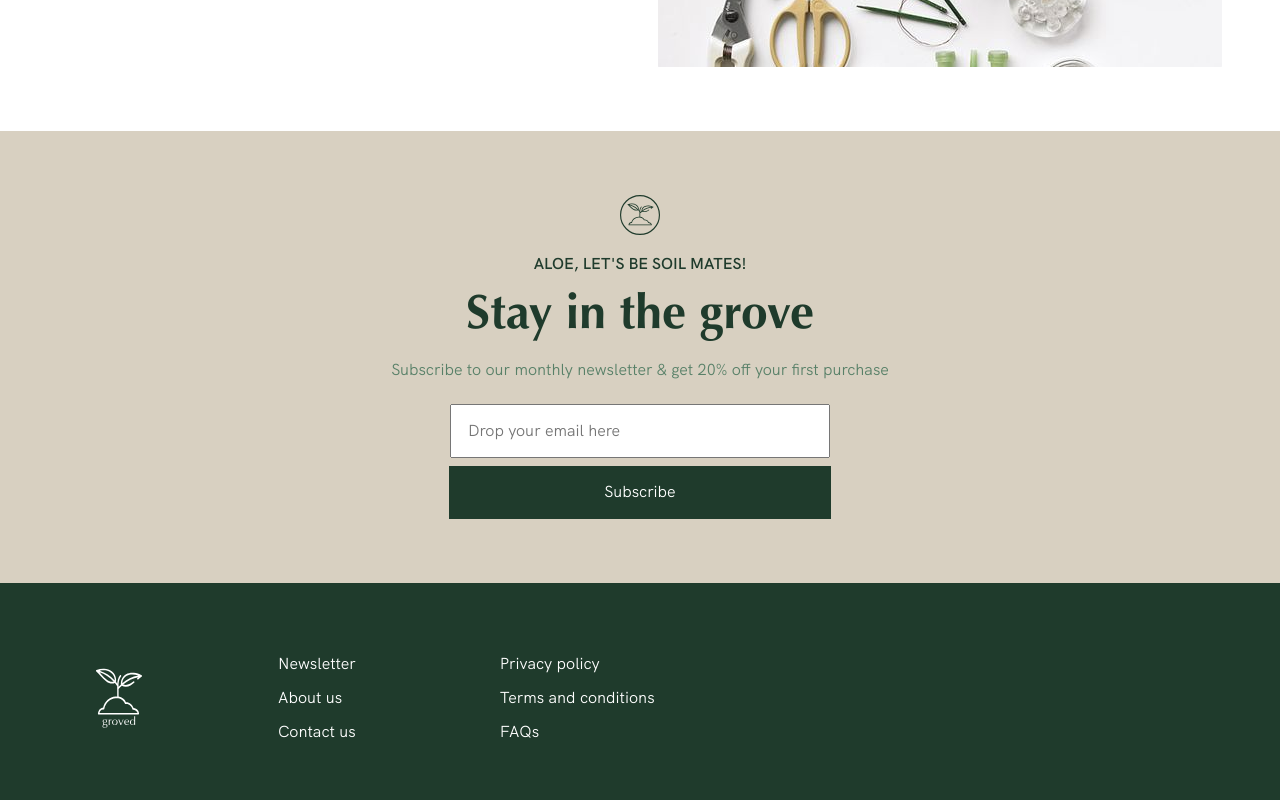
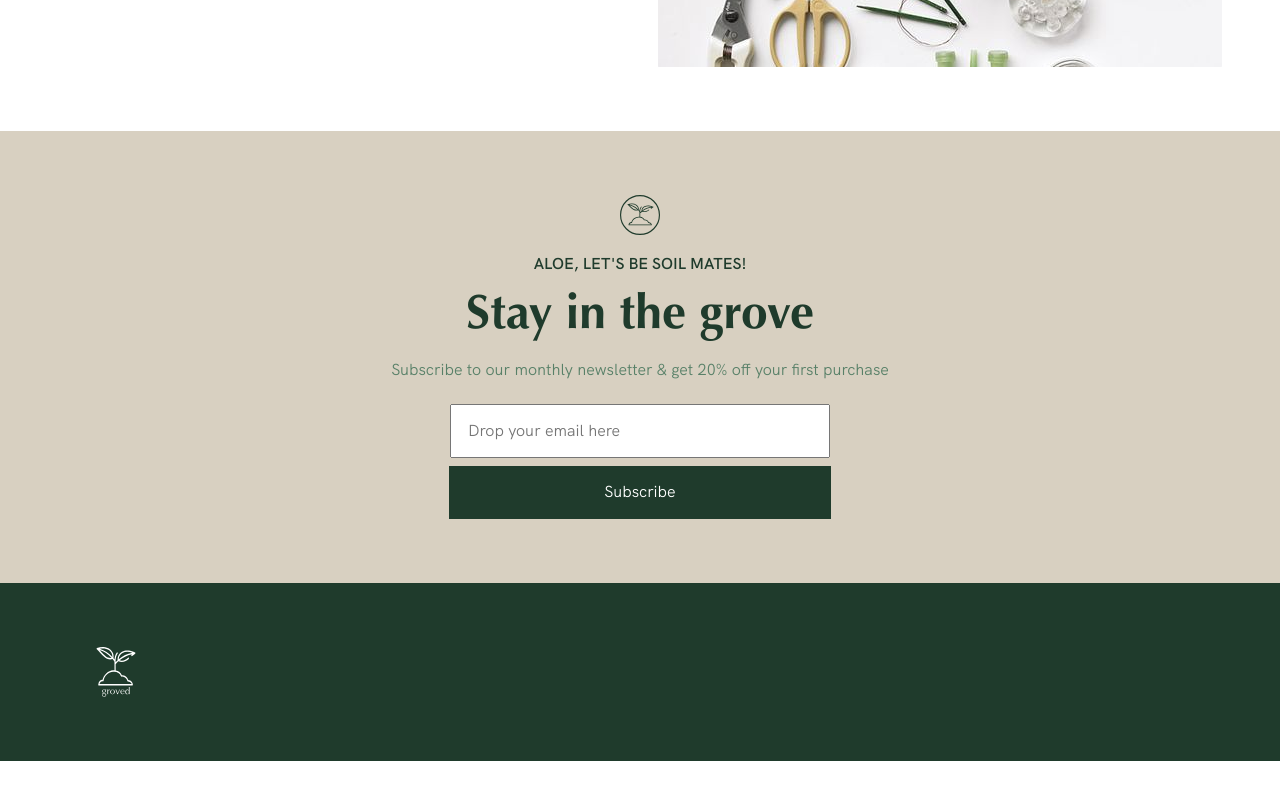
Before and after one commit to yvettetan/groved, a React (Create React App) app: page / in a window 1280 px wide. Shown: the part 2436-3236 px from the top of the page. After the commit the page ends 3197 px from the top, so only its background shows below. Built offline with nearby package versions, Linux system fonts and the light colour scheme.

Commit message:
Remove footer details

```diff
--- a/src/shared/Footer.tsx
+++ b/src/shared/Footer.tsx
@@ -1,30 +1,14 @@
 import React from "react";
 import styled from "styled-components";
 
-const FooterContainer = styled.section`
+const FooterContainer = styled.footer`
   background-color: ${(props) => props.theme.color.primary};
   text-align: center;
   padding: 4rem 2rem;
   display: flex;
 
   .logo {
-    color: ${(props) => props.theme.color.light};
     padding: 0 4rem;
-  }
-
-  .footer-links-container {
-    display: flex;
-  }
-
-  .footer-links {
-    display: flex;
-    flex-direction: column;
-    text-align: left;
-    padding: 0 4rem;
-    a {
-      color: ${(props) => props.theme.color.light};
-      padding: 0.5rem;
-    }
   }
 `;
 
@@ -32,18 +16,6 @@ const Footer = () => {
   return (
     <FooterContainer>
       <img className="logo" src={"/assets/images/logo-name.svg"} alt="logo" />
-      <div className="footer-links-container">
-        <div className="footer-links">
-          <a href="/">Newsletter</a>
-          <a href="/">About us</a>
-          <a href="/">Contact us</a>
-        </div>
-        <div className="footer-links">
-          <a href="/">Privacy policy</a>
-          <a href="/">Terms and conditions</a>
-          <a href="/">FAQs</a>
-        </div>
-      </div>
     </FooterContainer>
   );
 };
```
